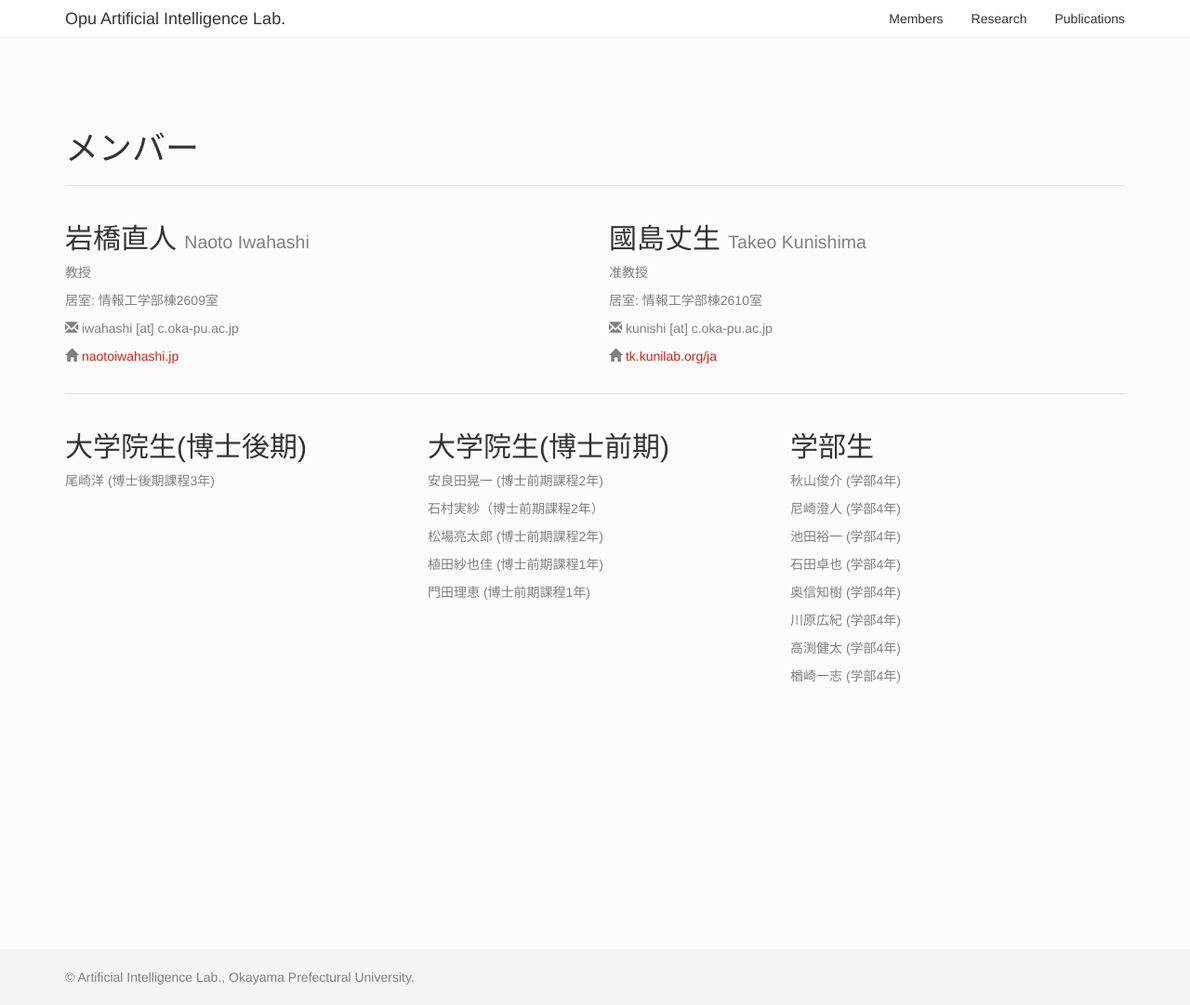
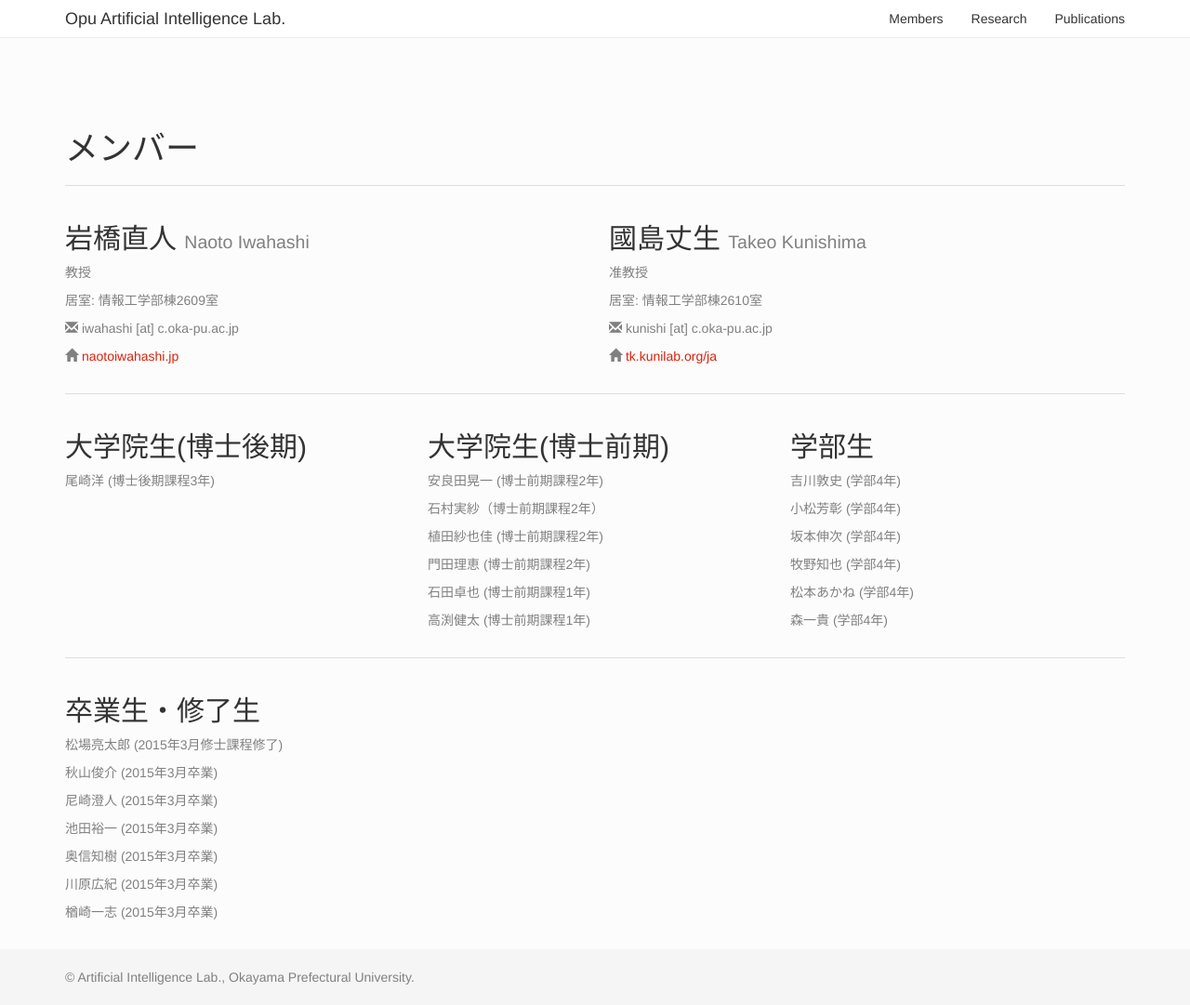
Before and after one commit to kunishi/www-ime, a Jekyll site: the page built from members/index.html, in a window 1280 px wide and 1081 px high. Shown: the whole window at 93% size. Built offline with Jekyll 4.4.1, drawn with Linux system fonts in a browser that asks for light colours; nearby versions of some CDN libraries; a style sheet for code colours, icons or effects is not loaded.

Commit message:
member update on April 2015.

```diff
--- a/members/index.html
+++ b/members/index.html
@@ -30,19 +30,37 @@ title: メンバー
     <h2>大学院生(博士前期)</h2>
     <p>安良田晃一 (博士前期課程2年)</p>
     <p>石村実紗（博士前期課程2年）</p>
-    <p>松場亮太郎 (博士前期課程2年)</p>
-    <p>植田紗也佳 (博士前期課程1年)</p>
-    <p>門田理恵 (博士前期課程1年)</p>
+    <p>植田紗也佳 (博士前期課程2年)</p>
+    <p>門田理恵 (博士前期課程2年)</p>
+    <p>石田卓也 (博士前期課程1年)</p>
+    <p>高渕健太 (博士前期課程1年)</p>
   </div>
   <div class="col-md-4">
     <h2>学部生</h2>
-    <p>秋山俊介 (学部4年)</p>
-    <p>尼崎澄人 (学部4年)</p>
-    <p>池田裕一 (学部4年)</p>
-    <p>石田卓也 (学部4年)</p>
-    <p>奥信知樹 (学部4年)</p>
-    <p>川原広紀 (学部4年)</p>
-    <p>高渕健太 (学部4年)</p>
-    <p>楢崎一志 (学部4年)</p>
+    <p>吉川敦史 (学部4年)</p>
+    <p>小松芳彰 (学部4年)</p>
+    <p>坂本伸次 (学部4年)</p>
+    <p>牧野知也 (学部4年)</p>
+    <p>松本あかね (学部4年)</p>
+    <p>森一貴 (学部4年)</p>
   </div>
 </div>
+
+<hr>
+
+<div class="row">
+  <div class="col-md-12">
+    <h2>卒業生・修了生</h2>
+  </div>
+</div>
+<div class="row">
+  <div class="col-md-4">
+    <p>松場亮太郎 (2015年3月修士課程修了)</p>
+    <p>秋山俊介 (2015年3月卒業)</p>
+    <p>尼崎澄人 (2015年3月卒業)</p>
+    <p>池田裕一 (2015年3月卒業)</p>
+    <p>奥信知樹 (2015年3月卒業)</p>
+    <p>川原広紀 (2015年3月卒業)</p>
+    <p>楢崎一志 (2015年3月卒業)</p>
+  </div>
+</div>
```
